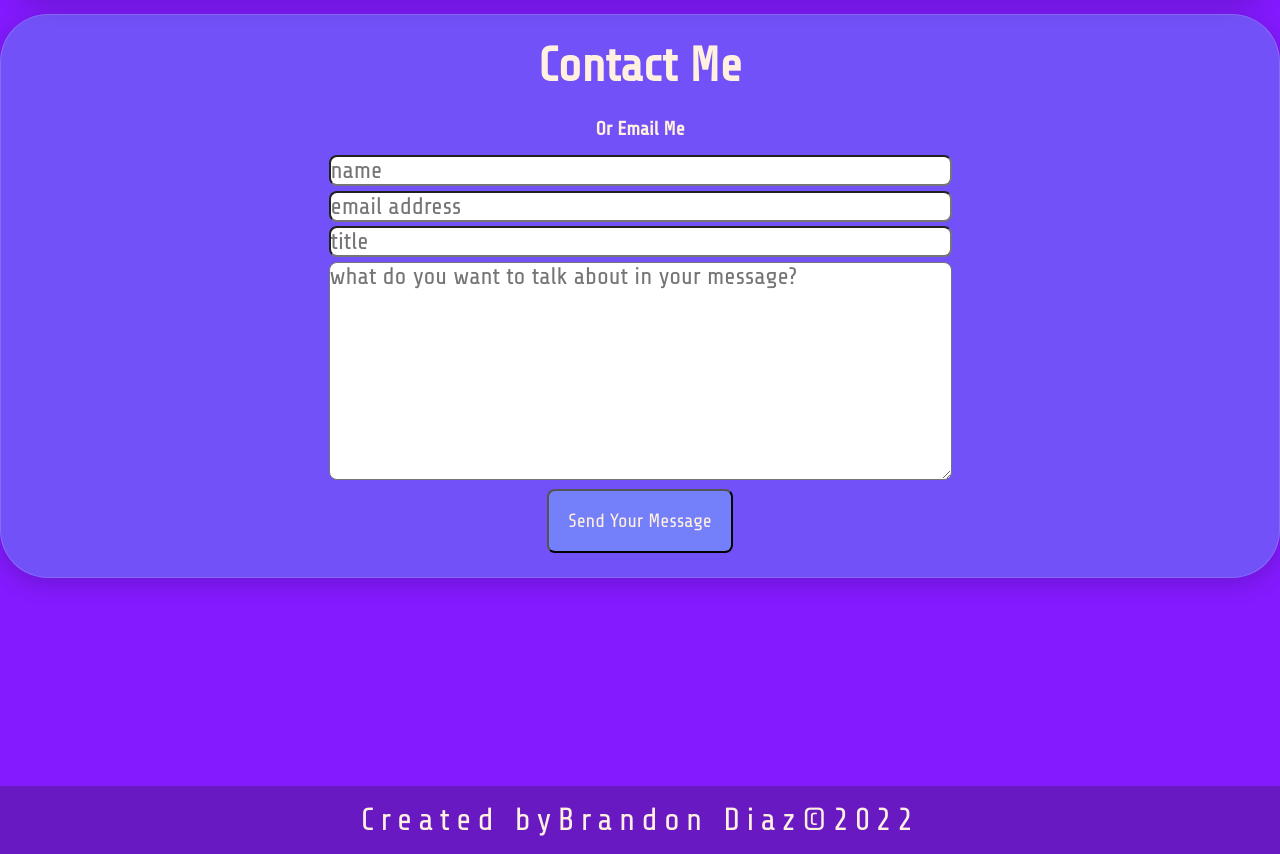
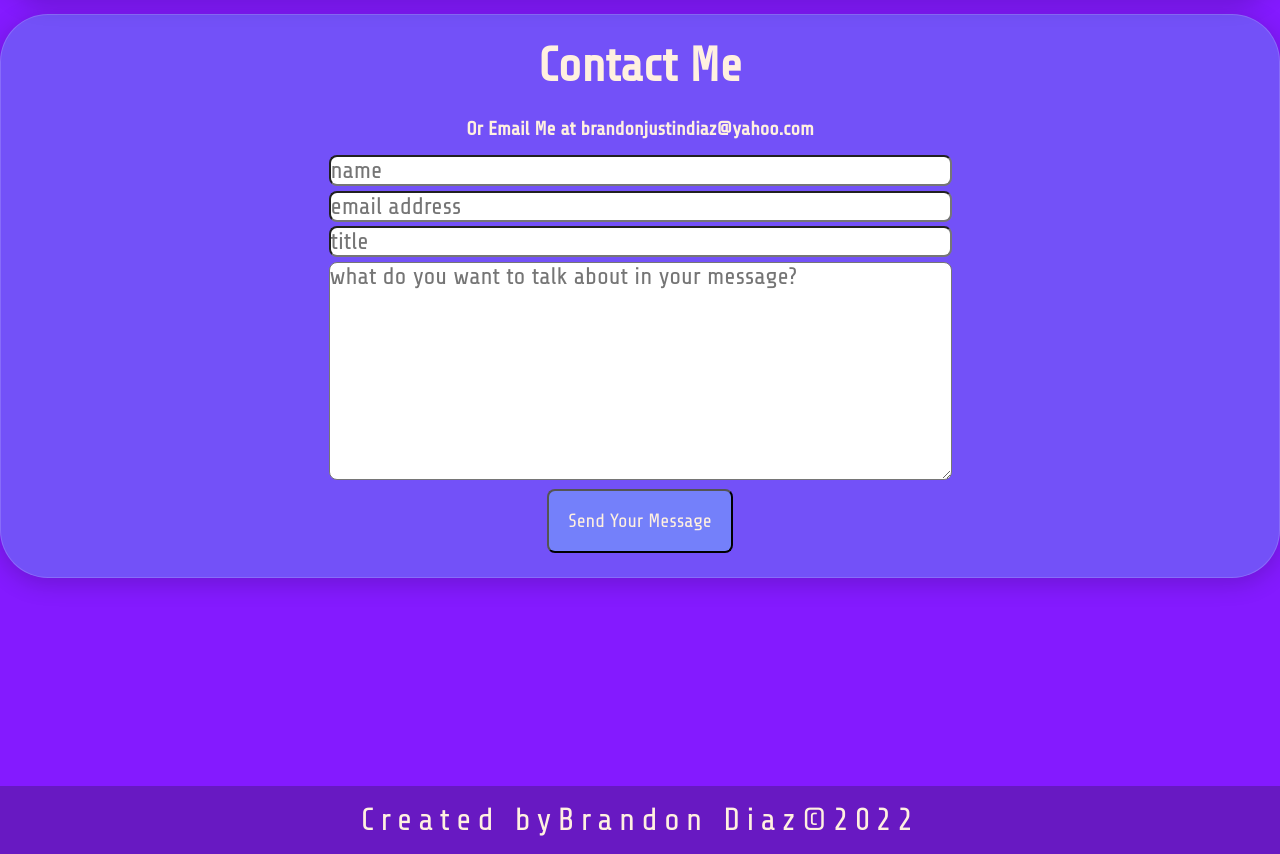
Before and after one commit to 1Clide1/My-react-port, a React (Create React App) app: page / in a window 1280 px wide. Shown: the part 1561-2415 px from the top of the page. Built offline with nearby package versions, Linux system fonts and the light colour scheme; some icons are missing.

Commit message:
added full email as well as making that a mailto link that way someone could email me right away instead of using the form

```diff
--- a/src/components/pages/contactMe/contactMe.js
+++ b/src/components/pages/contactMe/contactMe.js
@@ -16,8 +16,11 @@ function ContactMe() {
       <div className="form-title-container">
         <h2 className="form-title"> Contact Me</h2>
         <h2 className="form-title ">
-          <a className="email" href="mailto:brandonjustindiaz@yahoo.com">
-            Or Email Me
+          <a
+            className="email email-link"
+            href="mailto:brandonjustindiaz@yahoo.com"
+          >
+            Or Email Me at brandonjustindiaz@yahoo.com
           </a>
         </h2>
       </div>
```
